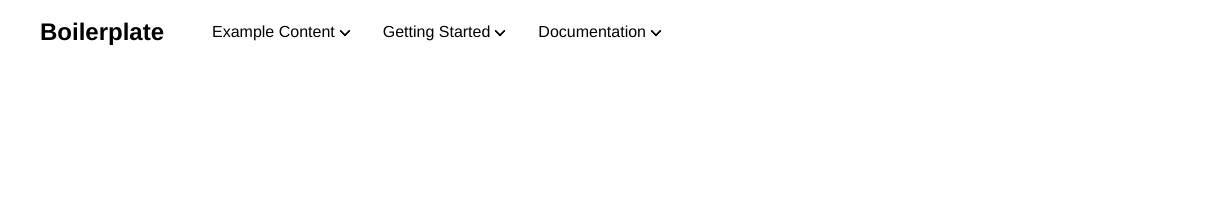
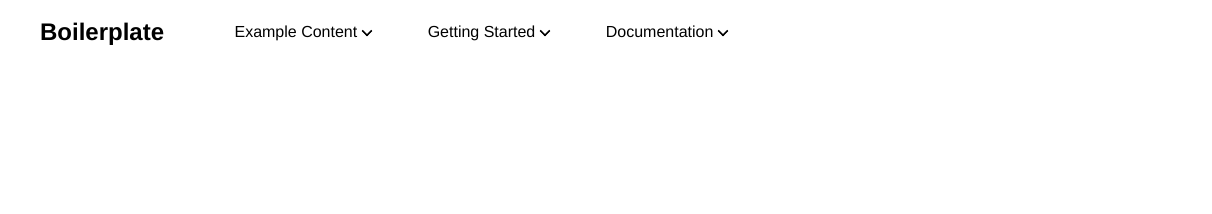
Before and after one commit to redman-racer/franklin-test2, a website with bundled scripts: page 404.html in a window 1280 px wide. Shown: the top 214 px of the page, 0-1212 px from the left. Built offline with nearby package versions, Linux system fonts and the light colour scheme; files whose address does not match are found by name.

Commit message:
Update styles.css

```diff
--- a/styles/styles.css
+++ b/styles/styles.css
@@ -205,7 +205,7 @@
 }
 
 /* Use the ::before pseudo-element to insert the icon before each list item */
-#explore-our-plans li::before {
+li::before {
   /* Use the Font Awesome content value for the desired icon */
   content: "\f000"; /* for example, this would be a blank icon */
   /* Add some styling for the icon */
@@ -213,7 +213,7 @@
   font-weight: 900;
   margin-right: 10px;
 }
-#explore-our-plans li {
+li {
   list-style-type: none;
 }
 
```
